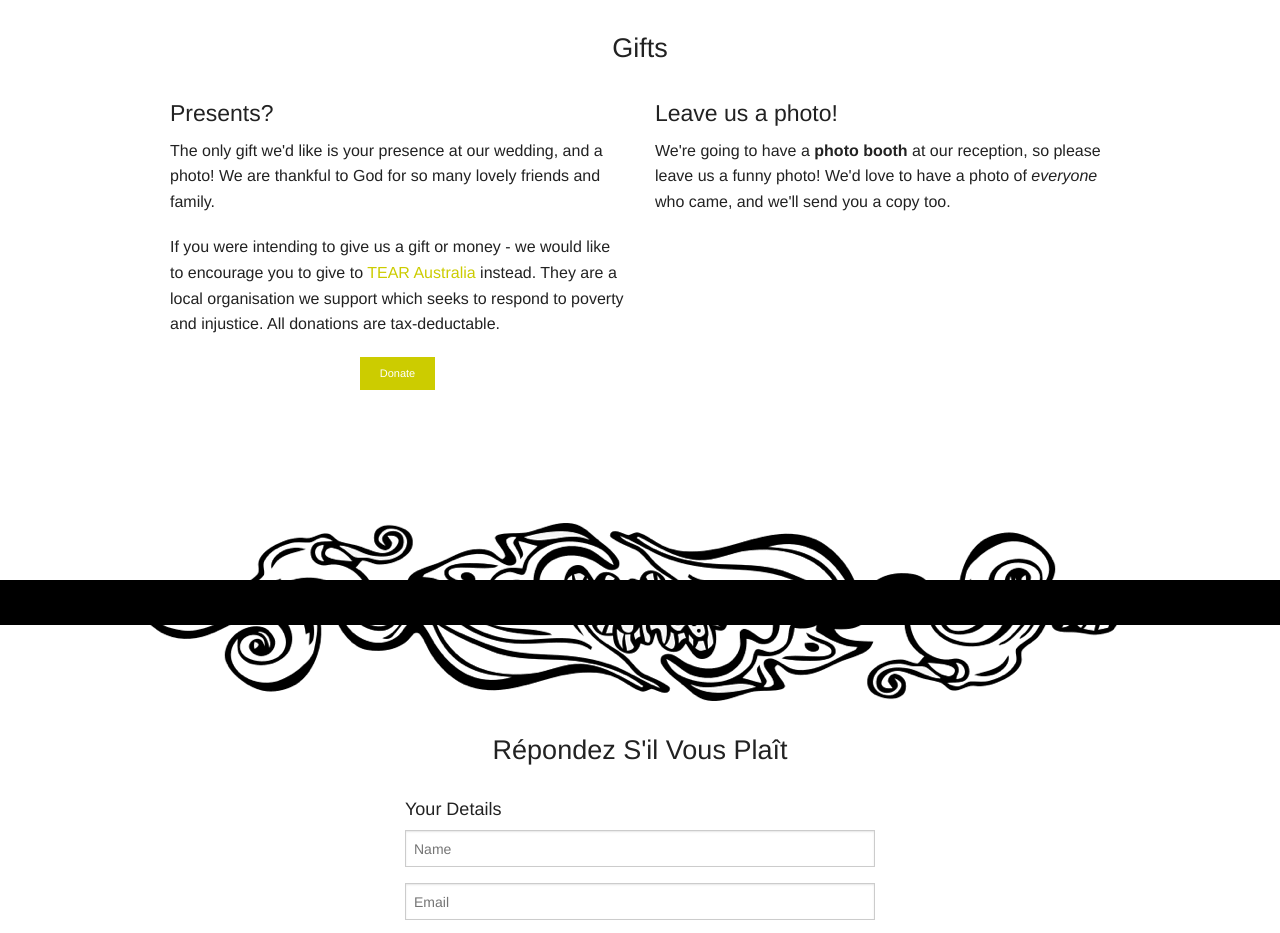
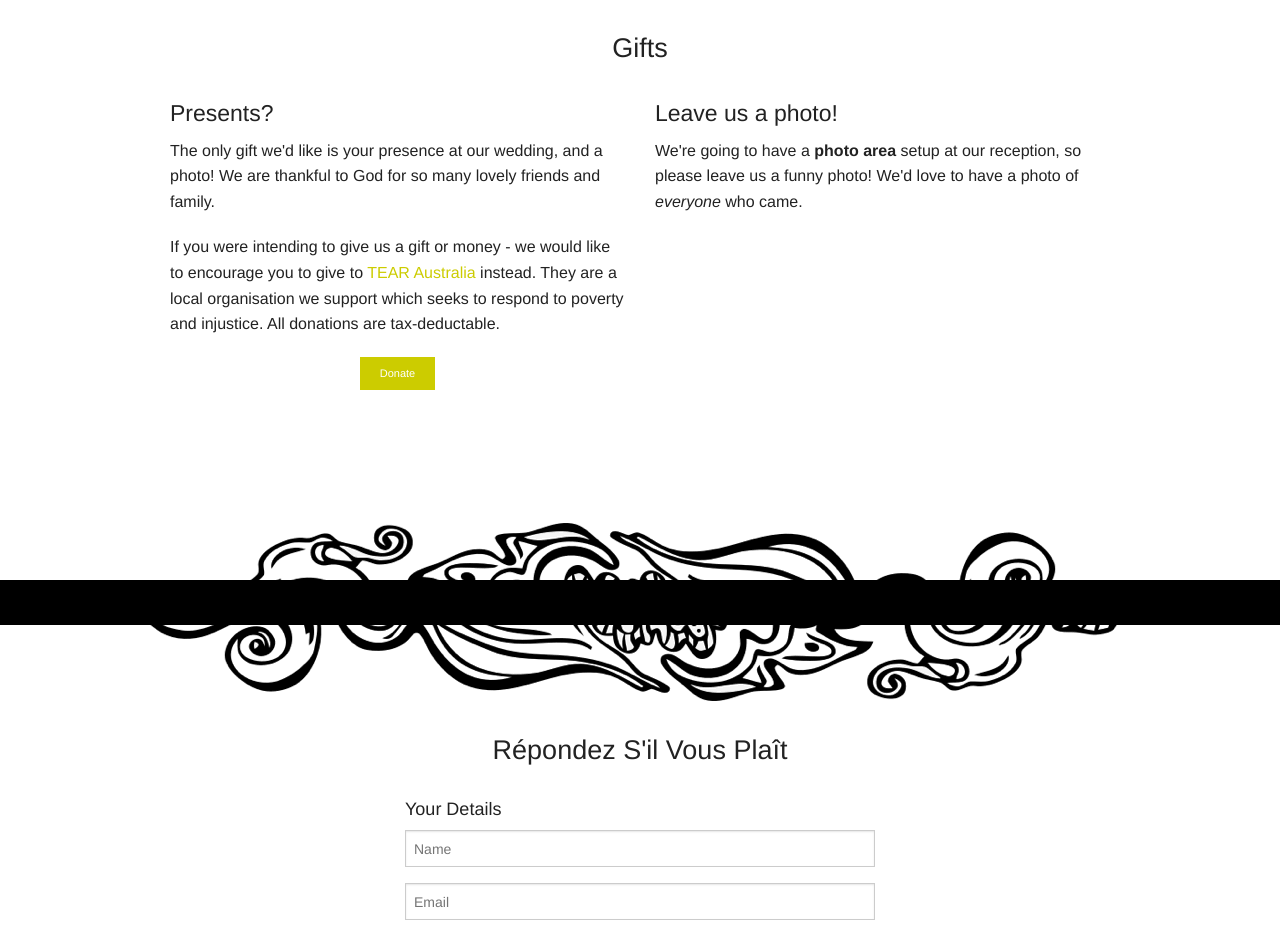
Before and after one commit to samandshany/samandshany.github.io, a website: page index.html in a window 1280 px wide. Shown: the part 2444-3377 px from the top of the page. Drawn offline with Linux system fonts and the light colour scheme.

Commit message:
Whoops, no photo booth!

```diff
--- a/index.html
+++ b/index.html
@@ -188,7 +188,7 @@
 
 			<div class="small-12 medium-6 large-6 columns">
 				<h4>Leave us a photo!</h4>
-				<p>We're going to have a <strong>photo booth</strong> at our reception, so please leave us a funny photo! We'd love to have a photo of <em>everyone</em> who came, and we'll send you a copy too.</p>
+				<p>We're going to have a <strong>photo area</strong> setup at our reception, so please leave us a funny photo! We'd love to have a photo of <em>everyone</em> who came.</p>
 			</div>
 
 			</div>
```
